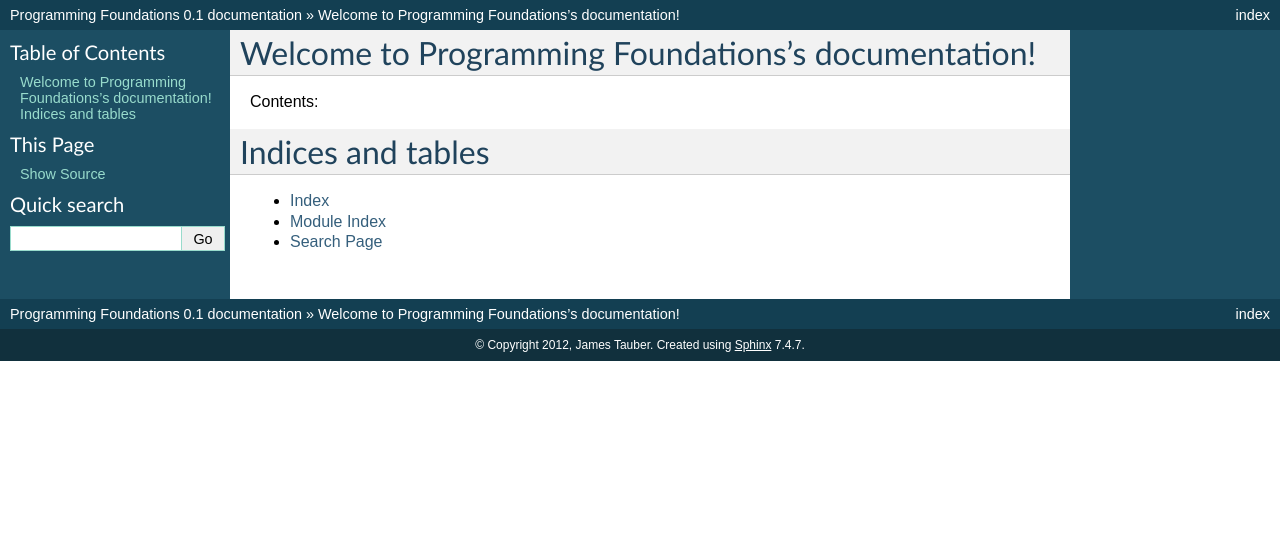
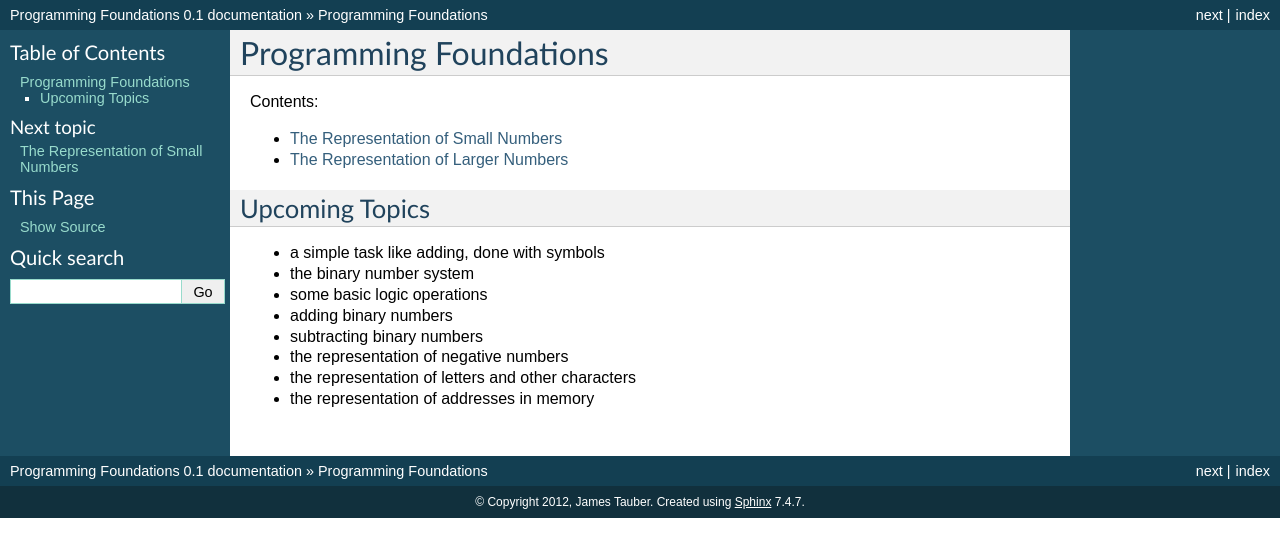
Before and after one commit to journeymanofsome/programming_foundations, a Sphinx documentation site: the page built from source/index.rst, in a window 1280 px wide. Shown: the top 557 px of the page. Built offline with Sphinx 7.4.7, drawn with Linux system fonts in a browser that asks for light colours.

Commit message:
drafted first two articles

```diff
--- a/source/index.rst
+++ b/source/index.rst
@@ -1,21 +1,23 @@
-.. Programming Foundations documentation master file, created by
-   sphinx-quickstart on Sun Feb 12 17:54:49 2012.
-   You can adapt this file completely to your liking, but it should at least
-   contain the root `toctree` directive.
-
-Welcome to Programming Foundations's documentation!
-===================================================
+Programming Foundations
+=======================
 
 Contents:
 
 .. toctree::
    :maxdepth: 2
 
+   representation/small_numbers
+   representation/larger_numbers
 
 
-Indices and tables
-==================
+Upcoming Topics
+---------------
 
-* :ref:`genindex`
-* :ref:`modindex`
-* :ref:`search`
+* a simple task like adding, done with symbols
+* the binary number system
+* some basic logic operations
+* adding binary numbers
+* subtracting binary numbers
+* the representation of negative numbers
+* the representation of letters and other characters
+* the representation of addresses in memory
--- /dev/null
+++ b/source/representation/larger_numbers.rst
@@ -0,0 +1,16 @@
+The Representation of Larger Numbers
+------------------------------------
+
+We can represent a number like five with five dots: "·····" but that approach quickly becomes impractical when dealing with larger numbers and so we typically use multiple symbols to convey larger numbers.
+
+In Roman numerals, the number six is represented as "ⅤⅠ". Note that this is not a new symbol, but the symbol for five followed by the symbol for one. However, Roman numerals aren't as simple as just adding together the individual meaning of the symbols. The Roman numeral "ⅠⅩ" does not mean one plus ten but one less than ten, in other words: nine. The order of the symbols matters.
+
+Similarly the number "37" is not "3" plus "7" but rather follows a different convention where it indicates 3 tens plus 7 ones.
+
+With our ten symbols---"0", "1", "2", "3", "4", "5", "6", "7", "8" and "9"---we can represent arbitrarily large numbers.
+
+We don't need a million different symbols, or the same symbol a million times to be able to represent the numbers up to one million. Instead, we can just write "1", "2", ..., "10", "11", ..., "999998", "999999", "1000000".
+
+Note that there is nothing particular special about our choice of symbols or the fact there are ten of them. We could just have a single symbol---a dot, say---but that gets inefficient very quickly. There are, however, many other alternatives than picking ten symbols to construct our representations of numbers from. We could represent numbers with some combination of twenty symbols, or six symbols, or, as we shall soon see, two symbols.
+
+The important concept to understand is that a small set of symbols can be used to represent many many more numbers.
--- /dev/null
+++ b/source/representation/small_numbers.rst
@@ -0,0 +1,8 @@
+The Representation of Small Numbers
+-----------------------------------
+
+Consider the number five. There is a difference between the word "five" and the concept of the number five.
+
+The word "five" is just a collection of symbols that convey (to speakers of English) the concept of the number five. We could also represent five with five dots: "·····". A single symbol that can also convey this is "5". There are other representations that could be used as well: "Ⅴ" in Roman numerals; "Π" in Ancient Greek; "五" in Kanji; and so on. All of these representations differ in their form but they are all ways of writing the number five.
+
+The important concept to understand is that there is a difference between the representation (the symbol or symbols we might write down on paper) and the number that it actually represents.
```
